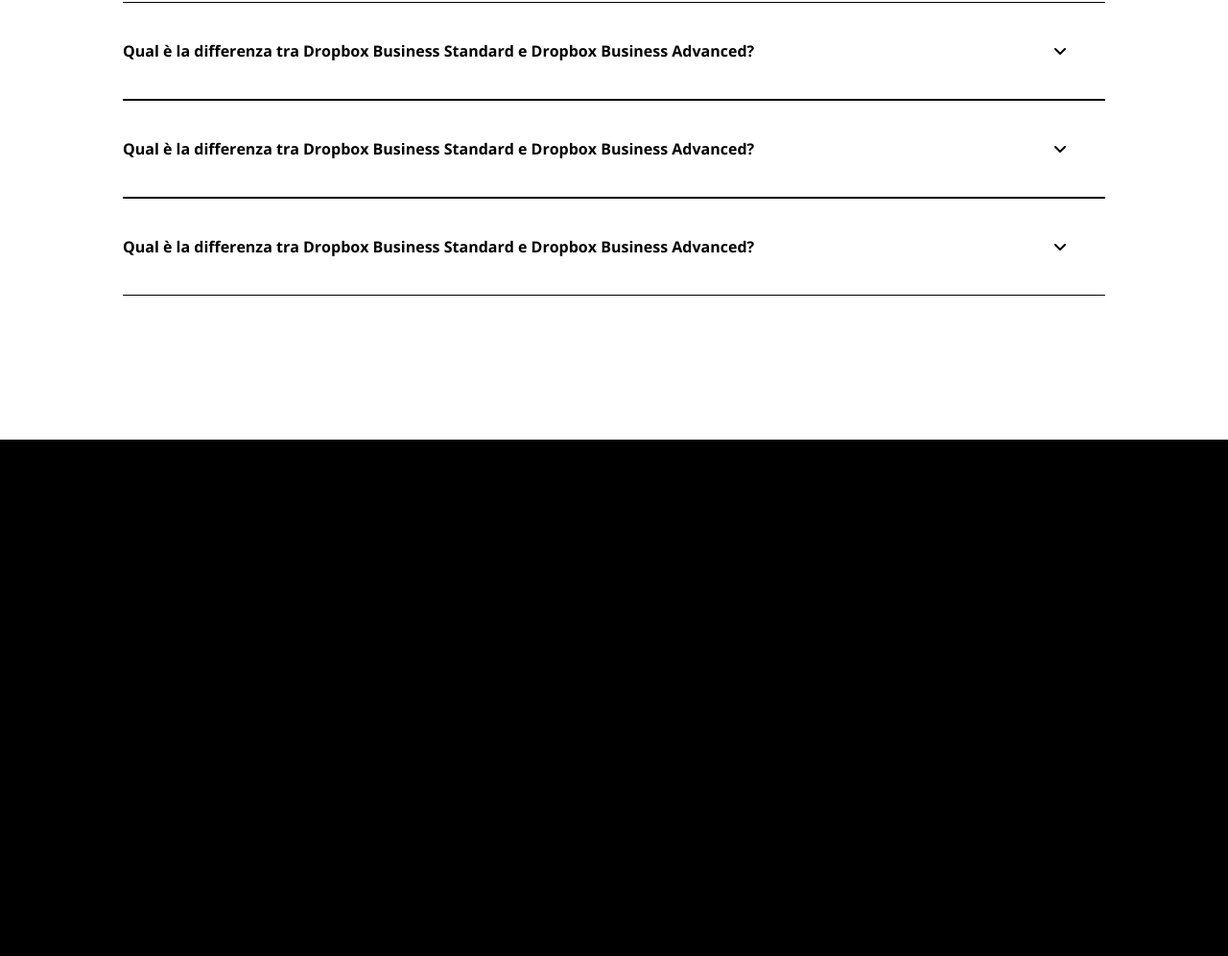
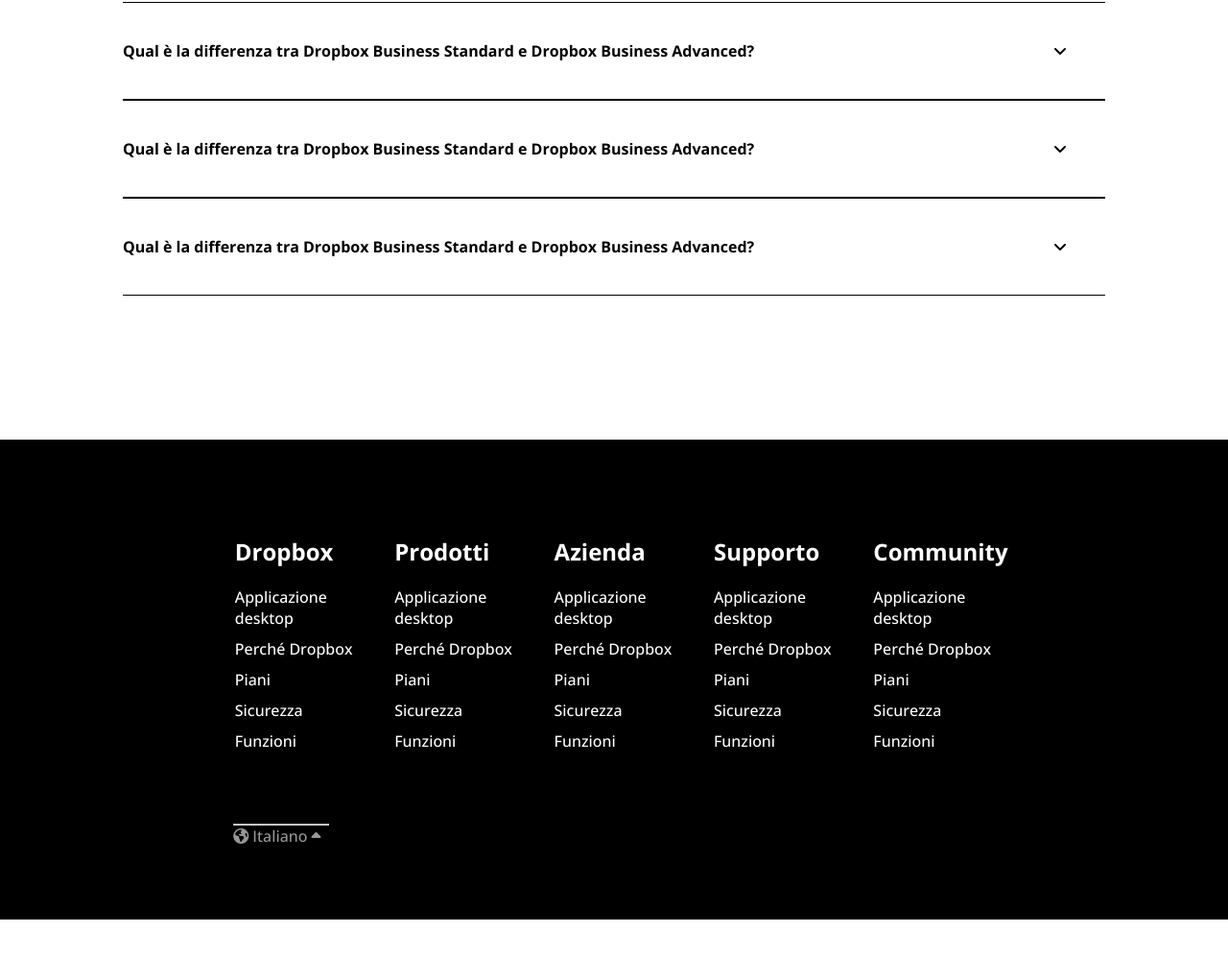
Before and after one commit to VolxDarkTV/htmlcss-dropbox, a plain HTML site: page index.html in a window 1280 px wide. Shown: the part 5725-6721 px from the top of the page at 96% size. After the commit the page ends 6683 px from the top, so only its background shows below. Drawn offline with nearby package versions, Linux system fonts and the light colour scheme.

Commit message:
Add footer

```diff
--- a/css/style.css
+++ b/css/style.css
@@ -504,11 +504,61 @@ main{
 
 /* Footer */
 footer{
-    height: 600px;
+    height: 400px;
     background-color: #000;
     margin-top: 150px;
 }
 .flex-container{
     display: flex;
+    justify-content: center;
+    align-items: center;
+    height: 100%;
+}
+.container-footer-columns-sections{
+    display: flex;
     justify-content: space-around;
+    height: 90%;
+    width: 65%;
+    /* DEBUG */
+    /* background-color: #fff; */
 }
+.footer-column-section{
+    height: auto;
+    width: 15%;
+    margin-top: 80px;
+    color: #fff;
+    /* DEBUG */
+    /* background-color: tomato; */
+}
+.footer-column-section ul{
+    list-style: none;
+    margin-top: 20px;
+}
+.footer-column-section ul li{
+    margin-top: 10px;
+}
+.footer-column-section ul li a{
+    text-decoration: none;
+    color: #fff;
+}
+
+
+#select-language{
+    display: flex;
+    justify-content: center;
+    height: 100px;
+    /* DEBUG */
+    background-color: rgb(0, 0, 0);
+}
+.flex-container-down{
+    width: 62%;
+    /* DEBUG */
+    /* background-color: rgb(128, 128, 128); */
+}
+#language-list {
+    color: rgb(151, 151, 151);
+}
+.footer-line-under-text{
+    color: rgb(173, 173, 173);
+    width: 100px;
+}
--- a/index.html
+++ b/index.html
@@ -471,7 +471,87 @@
     <footer>
         <section class="flex-container">
 
+            <div class="container-footer-columns-sections">
+
+                <div class="footer-column-section">
+                    <h2>Dropbox</h2>
+
+                    <ul>
+                        <li><a href="#">Applicazione desktop</a></li>
+                        <li><a href="#">Perch&eacute; Dropbox</a></li>
+                        <li><a href="#">Piani</a></li>
+                        <li><a href="#">Sicurezza</a></li>
+                        <li><a href="#">Funzioni</a></li>
+                    </ul>
+                </div>
+
+                <div class="footer-column-section">
+                    <h2>Prodotti</h2>
+
+                    <ul>
+                        <li><a href="#">Applicazione desktop</a></li>
+                        <li><a href="#">Perch&eacute; Dropbox</a></li>
+                        <li><a href="#">Piani</a></li>
+                        <li><a href="#">Sicurezza</a></li>
+                        <li><a href="#">Funzioni</a></li>
+                    </ul>
+                </div>
+
+                <div class="footer-column-section">
+                    <h2>Azienda</h2>
+
+                    <ul>
+                        <li><a href="#">Applicazione desktop</a></li>
+                        <li><a href="#">Perch&eacute; Dropbox</a></li>
+                        <li><a href="#">Piani</a></li>
+                        <li><a href="#">Sicurezza</a></li>
+                        <li><a href="#">Funzioni</a></li>
+                    </ul>
+                </div>
+
+                <div class="footer-column-section">
+                    <h2>Supporto</h2>
+
+                    <ul>
+                        <li><a href="#">Applicazione desktop</a></li>
+                        <li><a href="#">Perch&eacute; Dropbox</a></li>
+                        <li><a href="#">Piani</a></li>
+                        <li><a href="#">Sicurezza</a></li>
+                        <li><a href="#">Funzioni</a></li>
+                    </ul>
+                </div>
+
+                <div class="footer-column-section">
+                    <h2>Community</h2>
+
+                    <ul>
+                        <li><a href="#">Applicazione desktop</a></li>
+                        <li><a href="#">Perch&eacute; Dropbox</a></li>
+                        <li><a href="#">Piani</a></li>
+                        <li><a href="#">Sicurezza</a></li>
+                        <li><a href="#">Funzioni</a></li>
+                    </ul>
+                </div>
+
+
+
+            </div>
+
         </section>
+
+        <section id="select-language">
+            <div class="flex-container-down">
+                <hr class="footer-line-under-text">
+
+                <p id="language-list">
+                    <i class="fa-solid fa-earth-americas"></i>
+                    Italiano
+                    <i class="fa-solid fa-caret-up"></i>
+                </p>
+            </div>
+
+        </section>
+
     </footer>
 </body>
 </html>
```
